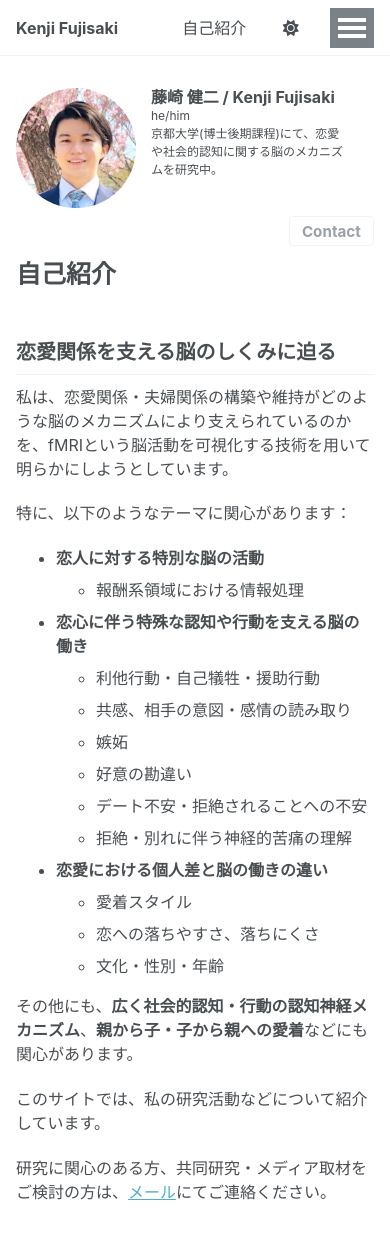
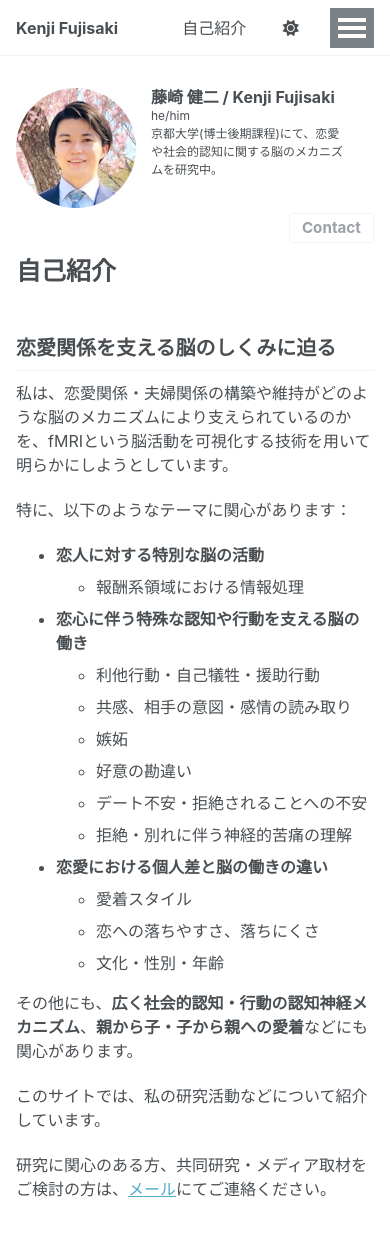
Before and after one commit to kenjifujisaki-research/kenjifujisaki-research.github.io, a Jekyll site: the page built from _pages/about.md, in a window 390 px wide and 1400 px high. Shown: the top 1239 px of the window. Built offline with Jekyll 4.4.1, drawn with Linux system fonts in a browser that asks for light colours.

Commit message:
Update author-profile.html

```diff
--- a/_includes/author-profile.html
+++ b/_includes/author-profile.html
@@ -51,7 +51,7 @@
     width: fit-content;
     padding: 0.3em 0.8em;
     font-size: 0.95rem;
-    margin: 0.5rem 0 0 auto;
+    margin: 0.3rem 0 0 auto;
   }
 
   .author__urls-wrapper {
```
